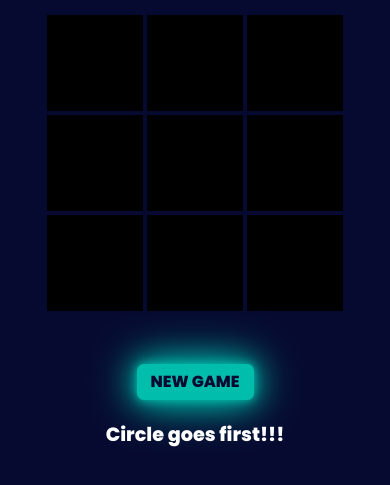
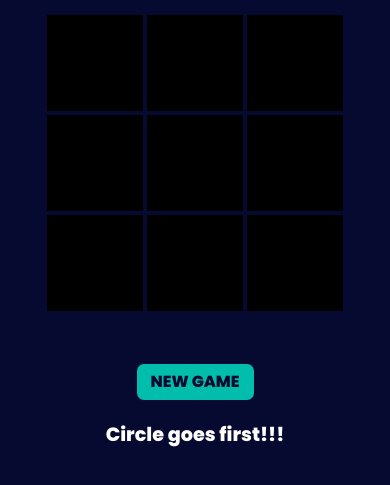
Before and after one commit to AnshShrivastava70/JavaScript-Projects, a plain HTML site: page TicTacToe/index.html in a window 390 px wide. In both pictures the pointer is over the button "NEW GAME". Shown: the part 87-572 px from the top of the page. Drawn offline with Linux system fonts and the light colour scheme.

Commit message:
Update style.css
Removed Hover effects for mobile versions.

```diff
--- a/TicTacToe/style.css
+++ b/TicTacToe/style.css
@@ -186,4 +186,9 @@ img{
         margin-top: -15%;
         width: 100%;
     }
+
+    #display button:hover{
+        opacity: initial;
+        box-shadow: initial;
+    }
 }
```
